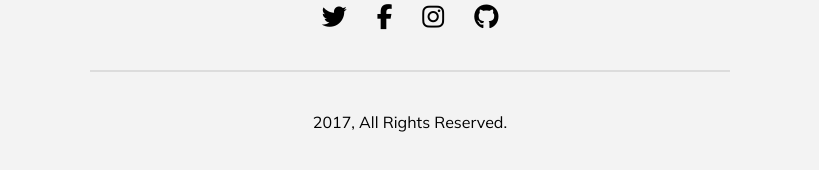
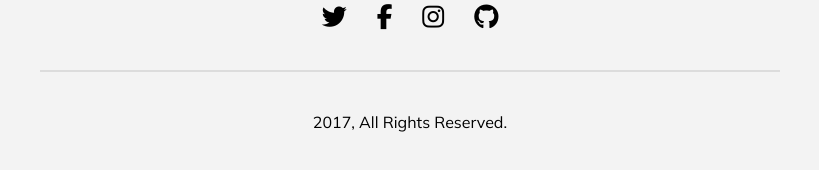
Before and after one commit to mehedi1022/a-02, a plain HTML site: page index.html in a window 1280 px wide. Shown: the part 5303-5473 px from the top of the page, 230-1049 px from the left. Drawn offline with Linux system fonts and the light colour scheme.

Commit message:
some change in footer

```diff
--- a/style/style.css
+++ b/style/style.css
@@ -758,7 +758,7 @@ footer .footer-main .navbar-name{
 
 }
 footer .footer-main hr{
-    margin: 40px 200px;
+    margin: 40px 150px;
     background: rgba(19, 19, 24, 0.10);
     border:none;
    padding: 1px;
```
